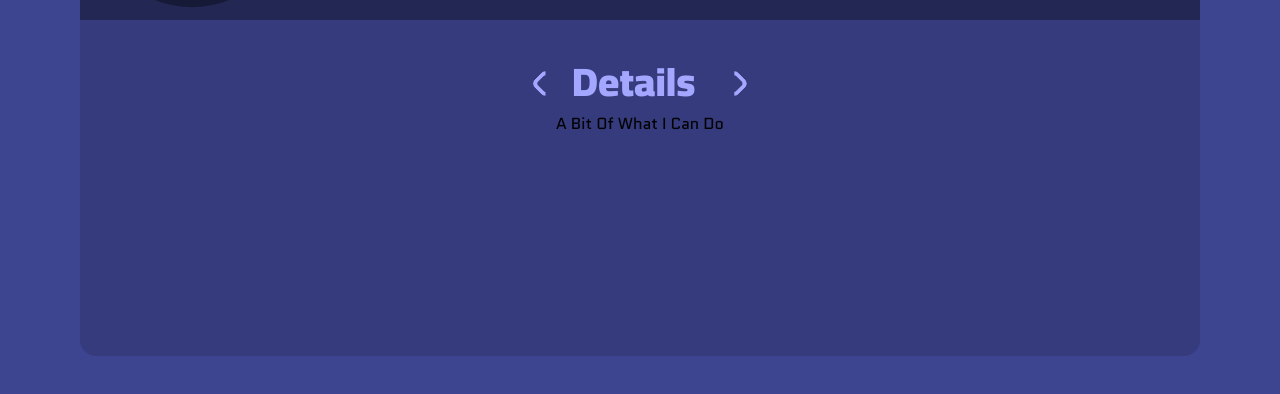
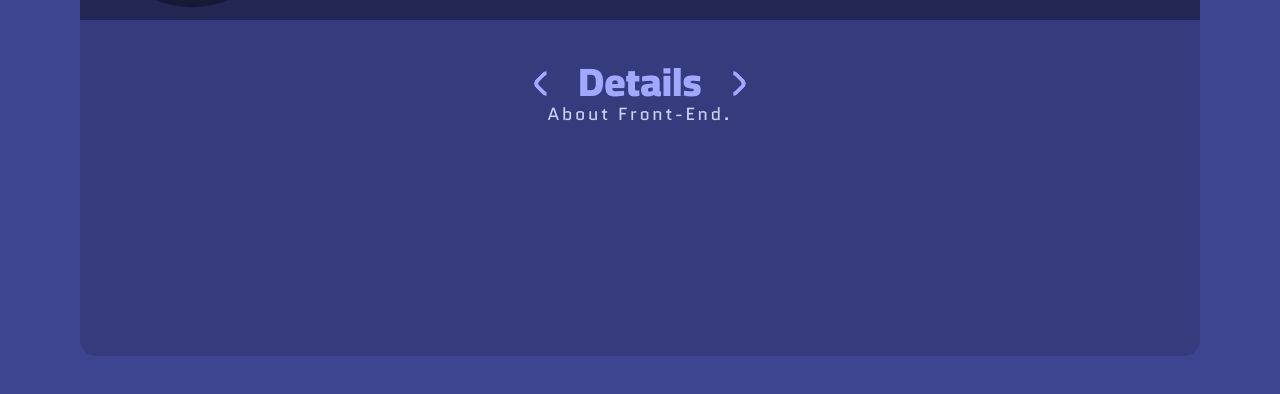
Before and after one commit to Mohammed-Beltagy/imbeltagy, a website: page stage/pug/index.pug in a window 1280 px wide. Both pictures are taken after a click on the element 734 px from the left and 407 px from the top of the page. Shown: the part 324-718 px from the top of the page. Drawn offline with nearby package versions, Linux system fonts and the light colour scheme; files that its build step writes are made by us from their sources; files whose address does not match are found by name.

Commit message:
Changed moveTitles to make the title centered & made function to change #sub-title

```diff
--- a/docs/app.js
+++ b/docs/app.js
@@ -4,4 +4,4 @@ const main=document.querySelector("main");function repositionMain(){parseFloat(g
     `:main.style.cssText=`
       top: 50%
       transform: translate(-50%, -50%)
-    `}window.onload=repositionMain(),window.onresize=repositionMain();const titlesSlider=document.querySelector(".titles .slider"),titles=Array.from(titlesSlider.children),leftArrow=document.getElementById("left-arrow"),rightArrow=document.getElementById("right-arrow");let active=0;function moveTitles(){titles.forEach(t=>t.classList.remove("active")),titles[active].classList.add("active");let e=0;for(let t=active-1;0<=t;t--)e+=parseFloat(getComputedStyle(titles[t]).getPropertyValue("width"));titlesSlider.style.left=-e+"px"}leftArrow.onclick=function(){0<active&&active--,moveTitles(),rightArrow.classList.remove("disabled"),active<=0?this.classList.add("disabled"):this.classList.remove("disabled")},rightArrow.onclick=function(){active<2&&active++,moveTitles(),leftArrow.classList.remove("disabled"),2<=active?this.classList.add("disabled"):this.classList.remove("disabled")};
+    `}window.onload=repositionMain(),window.onresize=repositionMain();const titlesSlider=document.querySelector(".titles .slider"),titles=Array.from(titlesSlider.children),nav=document.querySelector("nav"),leftArrow=document.getElementById("left-arrow"),rightArrow=document.getElementById("right-arrow");let active=0;function moveTitles(){titles.forEach(t=>t.classList.remove("active")),titles[active].classList.add("active");let e=0;for(let t=active-1;0<=t;t--)e+=parseFloat(getComputedStyle(titles[t]).getPropertyValue("width"));e-=(parseFloat(getComputedStyle(nav).getPropertyValue("width"))-parseFloat(getComputedStyle(titles[active]).getPropertyValue("width")))/2,titlesSlider.style.left=-e+"px"}leftArrow.onclick=function(){0<active&&active--,moveTitles(),changeSubtitle(),rightArrow.classList.remove("disabled"),active<=0?this.classList.add("disabled"):this.classList.remove("disabled")},rightArrow.onclick=function(){active<2&&active++,moveTitles(),changeSubtitle(),leftArrow.classList.remove("disabled"),2<=active?this.classList.add("disabled"):this.classList.remove("disabled")},moveTitles();const subtitle=document.getElementById("sub-title");let subtitleInterval;function changeSubtitle(){clearInterval(subtitleInterval),subtitle.textContent="";let t=titles[active].dataset.subtitle,e=0;subtitleInterval=setInterval(()=>{e<t.length?(subtitle.textContent+=t[e],e++):clearInterval(subtitleInterval)},150)}
--- a/stage/js/app.js
+++ b/stage/js/app.js
@@ -22,29 +22,36 @@ window.onresize = repositionMain();
 // Make Slider For The Titles
 const titlesSlider = document.querySelector(".titles .slider"),
   titles = Array.from(titlesSlider.children),
+  nav = document.querySelector("nav"),
   leftArrow = document.getElementById("left-arrow"),
   rightArrow = document.getElementById("right-arrow");
 let active = 0;
+// left arrow
 leftArrow.onclick = function () {
   if (active > 0) {
     active--;
   }
   moveTitles();
+  changeSubtitle();
   rightArrow.classList.remove("disabled");
   active <= 0
     ? this.classList.add("disabled")
     : this.classList.remove("disabled");
 };
+// right arrow
 rightArrow.onclick = function () {
   if (active < 2) {
     active++;
   }
   moveTitles();
+  changeSubtitle();
   leftArrow.classList.remove("disabled");
   active >= 2
     ? this.classList.add("disabled")
     : this.classList.remove("disabled");
 };
+
+// Move The Titles Slider Depending On (active) value
 function moveTitles() {
   // Move (active) Class
   titles.forEach((title) => title.classList.remove("active"));
@@ -54,5 +61,28 @@ function moveTitles() {
   for (let i = active - 1; i >= 0; i--) {
     left += parseFloat(getComputedStyle(titles[i]).getPropertyValue("width"));
   }
+  left -=
+    (parseFloat(getComputedStyle(nav).getPropertyValue("width")) -
+      parseFloat(getComputedStyle(titles[active]).getPropertyValue("width"))) /
+    2;
   titlesSlider.style.left = -left + "px";
 }
+moveTitles(); // to center the default value
+
+// Change The Value Of #sub-title
+const subtitle = document.getElementById("sub-title");
+let subtitleInterval;
+function changeSubtitle() {
+  clearInterval(subtitleInterval); // prevent multiple intervals if the user clicked the arrow a lot
+  subtitle.textContent = "";
+  let value = titles[active].dataset.subtitle,
+    i = 0;
+  subtitleInterval = setInterval(() => {
+    if (i < value.length) {
+      subtitle.textContent += value[i];
+      i++;
+    } else {
+      clearInterval(subtitleInterval);
+    }
+  }, 150);
+}
--- a/stage/pug/index.pug
+++ b/stage/pug/index.pug
@@ -29,11 +29,11 @@ html(lang="en")
           #left-arrow.arrow.disabled
           div.titles
             ul.slider
-              li.active(data-subtitle="A Bit Of What I Can Do") Projects
-              li(data-subtitle="About Front-End") Details
-              li(data-subtitle="How To Reach Me") Contact
+              li.active(data-subtitle="A Bit Of What I Can Do.") Projects
+              li(data-subtitle="About Front-End.") Details
+              li(data-subtitle="How To Reach Me.") Contact
           #right-arrow.arrow
-          p.sub-title A Bit Of What I Can Do
+          p#sub-title A Bit Of What I Can Do.
         //- section.content
         //-   .projects
         //-     article.img-container
--- a/stage/sass/configs.sass
+++ b/stage/sass/configs.sass
@@ -1,6 +1,6 @@
 $bg-color: #3D4490
 $accent-color: #FF5677
-$ordinary-color: #5994FF
+$ordinary-color: #d9e6ff
 $secondary-color: #a4a7ff
 // Fonts
 $special-font: 'Russo One', sans-serif
--- a/stage/sass/main.sass
+++ b/stage/sass/main.sass
@@ -79,7 +79,7 @@ header
     @include sm-screens
       font-size: 14px
     span
-      color: lighten($ordinary-color, 25%)
+      color: $ordinary-color
       font-size: 1.5em
     h1
       color: $accent-color
@@ -92,7 +92,7 @@ header
       font-family: $special-font
       font-weight: 400
     p
-      color: lighten($ordinary-color, 25%)
+      color: $ordinary-color
       font-size: 1.2em
       max-width: calc(20ch * 3 / 1.2)
 
@@ -106,10 +106,10 @@ header
     margin: 0 auto
     .titles
       position: relative
-      max-width: 25ch
+      max-width: 30ch
       overflow: hidden
       &::before
-        content: "hidden"
+        content: "hidden12"
         font-family: $secondary-font
         font-size: 2.5em
         font-weight: 900
@@ -121,11 +121,11 @@ header
         left: 0
         display: flex
         align-items: flex-end
-        padding: 0 1rem
+        padding: 0
         transition: left .5s
         li
-          padding: 0
           text-align: center
+          width: 100%
           font-family: $secondary-font
           font-size: 2.5em
           font-weight: 900
@@ -145,15 +145,28 @@ header
       border-radius: .4em
       cursor: pointer
       &#left-arrow
+        right: 100%
         border-color: transparent transparent $secondary-color $secondary-color
         &.disabled
           opacity: .5
-        right: 100%
+          pointer-events: none
       &#right-arrow
+        left: 100%
         border-color: $secondary-color $secondary-color transparent transparent
         &.disabled
           opacity: .5
-        left: 100%
+          pointer-events: none
+    #sub-title
+      position: absolute
+      top: 100%
+      left: 50%
+      transform: translateX(-50%)
+      white-space: nowrap
+      color: $ordinary-color
+      opacity: .9
+      font-size: 1.1em
+      line-height: .2
+      letter-spacing: .15em
 
   // .content
   //   .projects
```
Also changed, not shown: docs/index.html, docs/main.css.
